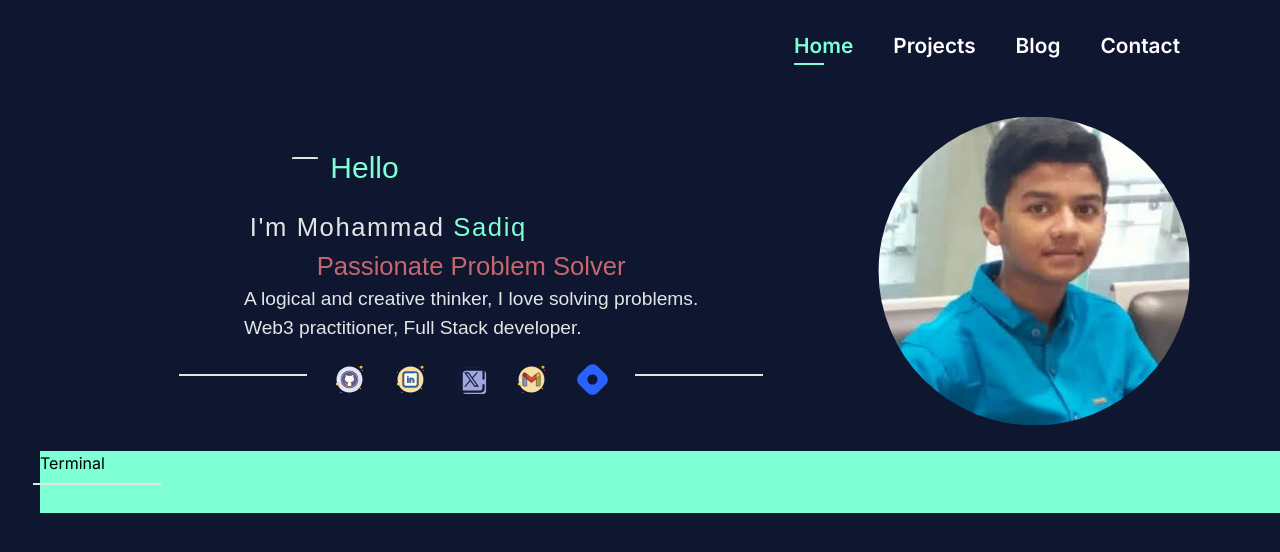
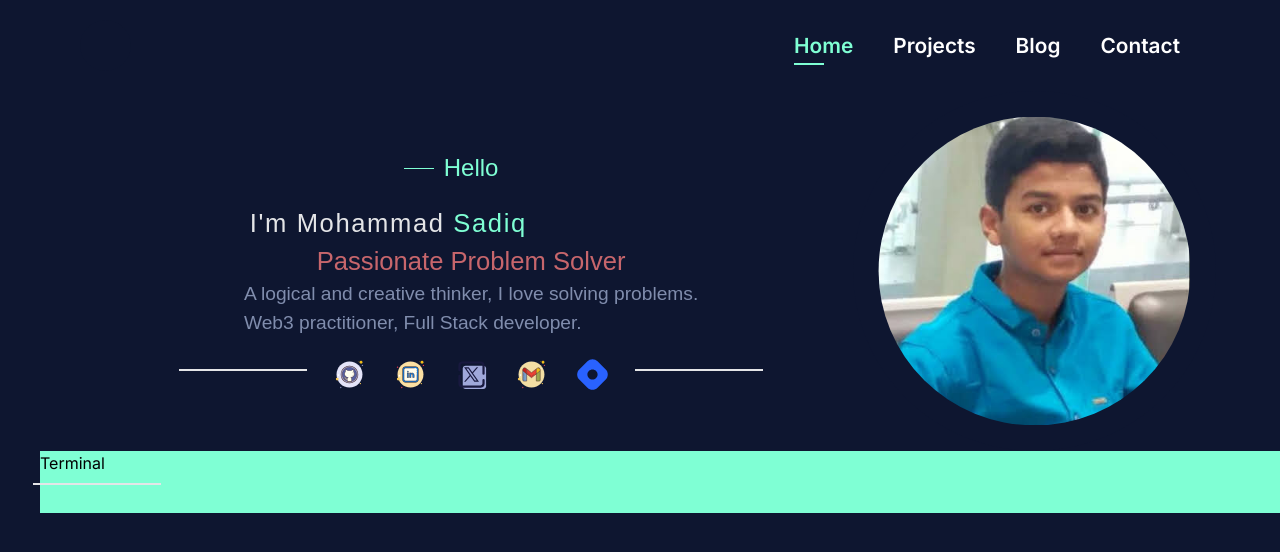
Before and after one commit to MdSadiqMd/Portfolio.dev, a Next.js app: page / in a window 1280 px wide. Shown: the top 552 px of the page. Built offline with nearby package versions, Linux system fonts and the light colour scheme.

Commit message:
added style class and added props to it

```diff
--- a/components/Body/About/about.css
+++ b/components/Body/About/about.css
@@ -7,26 +7,6 @@
     flex-direction: row-reverse;
     align-items: center;
 }
-
-#hello {
-    font-family: "Quicksand", sans-serif !important;
-    width: 30vw; /* Adjust the width as needed */
-    font-size: 30px;
-    display: flex;
-    flex-direction: row; /* Change to row to keep elements in one line */
-    align-items: left; /* Center items vertically */
-    justify-content: flex-start;
-    color: aquamarine;
-  }
-
-  #hello-hr {
-   padding-top: 2px;
-    width: 2vw;
-    border-radius: 15%;
-    font-weight: 700;
-    color: aquamarine;
-  }
-
 
 .text {
     font-family: "Quicksand", sans-serif !important;
@@ -85,6 +65,7 @@
 
 .description {
     font-size: 1.5vw; /* Adjust the font size using viewport width */
+    color: #808dad;
 }
 
 hr {
--- a/components/Body/About/about.tsx
+++ b/components/Body/About/about.tsx
@@ -1,6 +1,7 @@
 import pfp from '../../../public/me.jpg';
 import Image from 'next/image';
 import './about.css';
+import SectionSubtitle from '../sectionSubtitle';
 
 //import { useEffect } from "react";
 //const AOS = require('aos');
@@ -22,7 +23,7 @@ const About = () => {
                 <span className="circle__back-2"></span>*/}
             </div>
             <div className="text">
-                <p id='hello'><span><hr id='hello-hr'/></span> Hello </p>
+                <SectionSubtitle subtitle="Hello" />
                 <p id="name">I'm Mohammad <strong style={{color:'aquamarine'}}>Sadiq</strong></p>
                 <p className="title">Passionate Problem Solver</p>
                 <p className='description'>  A logical and creative thinker, I love solving problems. <br />
--- /dev/null
+++ b/components/Body/sectionSubtitle.tsx
@@ -0,0 +1,8 @@
+import React from "react";
+import classes from "../../styles/subtitle.module.css";
+
+const SectionSubtitle = (props:any) => {
+  return <h5 className={`${classes.section__subtitle}`}>{props.subtitle}</h5>;
+};
+
+export default SectionSubtitle;
--- /dev/null
+++ b/styles/subtitle.module.css
@@ -0,0 +1,17 @@
+.section__subtitle {
+    color: aquamarine !important;
+    font-weight: 400;
+    font-size: 1.5rem !important;
+    position: relative;
+}
+
+.section__subtitle::before {
+    content: "";
+    position: absolute;
+    top: 50%;
+    left: -40px;
+    width: 30px;
+    height: 1px;
+    background: aquamarine;
+    color: aquamarine;
+}
```
